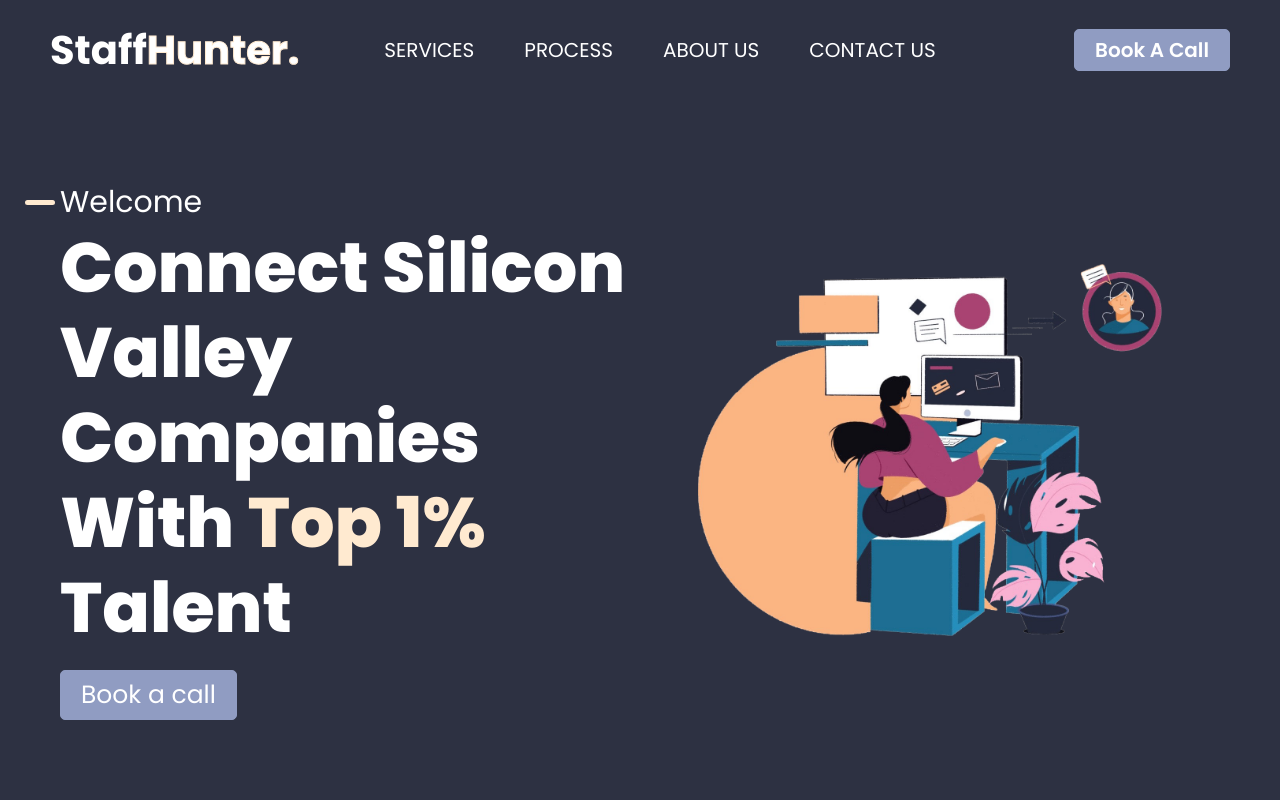
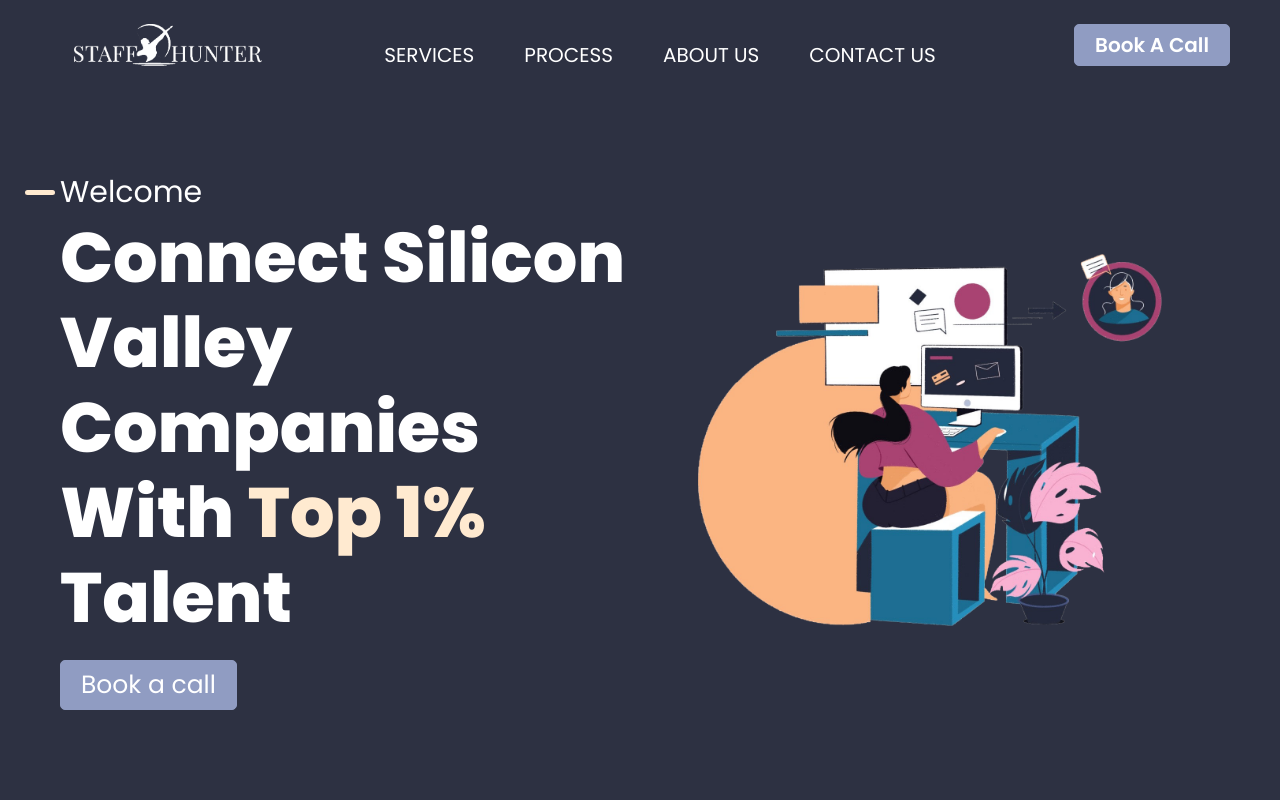
Before and after one commit to SalmanAhmed24/witsTalent, a Next.js app: page / in a window 1280 px wide. Shown: the top 800 px of the page. Built offline with nearby package versions, Linux system fonts and the light colour scheme.

Commit message:
made it live

```diff
--- a/components/about/about.js
+++ b/components/about/about.js
@@ -13,6 +13,7 @@
 			data-aos-easing="ease-in-out"
 			data-aos-mirror="true"
 			data-aos-once="false"
+			id="about"
 		>
 			<h1>Join thousands of companies that trust StaffHunter to hire, pay and manage their global team</h1>
 			<p>
--- a/components/expert/expert.scss
+++ b/components/expert/expert.scss
@@ -31,7 +31,7 @@
 		p {
 			font-size: 1.6rem;
 		}
-		button {
+		a {
 			align-self: flex-start;
 			font-weight: 600;
 			text-transform: capitalize;
--- a/components/expert/index.js
+++ b/components/expert/index.js
@@ -13,6 +13,7 @@
 			data-aos-easing="ease-in-out"
 			data-aos-mirror="true"
 			data-aos-once="false"
+			id="contact"
 		>
 			<section className="content-wrap">
 				<h1>We are funnel experts in our industry!</h1>
@@ -23,7 +24,12 @@
 					Adaptive Strategies. He has also played almost every sport in the book, but Cristiano Ronaldo is his
 					idol. I guess you could say that Reyhan has a Ronaldoesque impact on our team as well
 				</p>
-				<button>Book a free call now</button>
+				<a
+					target="_blank"
+					href="https://calendly.com/reyhankhan/slc-consulting-discovery-call?back=1&month=2022-08"
+				>
+					Book a free call
+				</a>
 			</section>
 			<section className="img-wrap">
 				<img src="images/reyhan-blob.png" />
--- a/components/generationSec/index.js
+++ b/components/generationSec/index.js
@@ -13,6 +13,7 @@
 			data-aos-easing="ease-in-out"
 			data-aos-mirror="true"
 			data-aos-once="false"
+			id="ser"
 		>
 			<section className="gen-h-wrap">
 				<h1 className="gen-h">The new generation of media buying is here!</h1>
--- a/components/header/header.js
+++ b/components/header/header.js
@@ -17,7 +17,12 @@
 				<h1>
 					Connect Silicon Valley Companies With <span>Top 1%</span> Talent
 				</h1>
-				<button>Book a call</button>
+				<a
+					target="_blank"
+					href="https://calendly.com/reyhankhan/slc-consulting-discovery-call?back=1&month=2022-08"
+				>
+					Book a call
+				</a>
 			</motion.section>
 			<motion.section
 				initial="hidden"
--- a/components/header/header.scss
+++ b/components/header/header.scss
@@ -53,7 +53,7 @@
 				}
 			}
 		}
-		button {
+		a {
 			margin-top: 2rem;
 			align-self: flex-start;
 			padding: 5px 20px;
--- a/components/navbar/navbar.js
+++ b/components/navbar/navbar.js
@@ -32,9 +32,7 @@
 				}}
 				className="logo-wrap"
 			>
-				<h1 className="logo">
-					Staff<span>Hunter.</span>
-				</h1>
+				<img src="./images/logo.png" className="logo" />
 			</motion.section>
 			<section className="navbar-link-wrap">
 				<ul>
@@ -46,7 +44,7 @@
 							visible: { opacity: 1, y: 0, transition: { delay: 0.6, ease: 'easeInOut' } }
 						}}
 					>
-						Services
+						<a href="#ser">Services</a>
 					</motion.li>
 					<motion.li
 						initial="hidden"
@@ -56,7 +54,7 @@
 							visible: { opacity: 1, y: 0, transition: { delay: 0.65, ease: 'easeInOut' } }
 						}}
 					>
-						Process
+						<a href="#proc">Process</a>
 					</motion.li>
 					<motion.li
 						initial="hidden"
@@ -66,7 +64,7 @@
 							visible: { opacity: 1, y: 0, transition: { delay: 0.7, ease: 'easeInOut' } }
 						}}
 					>
-						About Us
+						<a href="#about">About Us</a>
 					</motion.li>
 					<motion.li
 						initial="hidden"
@@ -76,7 +74,7 @@
 							visible: { opacity: 1, y: 0, transition: { delay: 0.75, ease: 'easeInOut' } }
 						}}
 					>
-						Contact Us
+						<a href="#contact">Contact Us</a>
 					</motion.li>
 				</ul>
 			</section>
@@ -90,7 +88,12 @@
 				className="navbar-btn-wrap"
 			>
 				{/* <p>Login</p> */}
-				<button>Book a call</button>
+				<a
+					target="_blank"
+					href="https://calendly.com/reyhankhan/slc-consulting-discovery-call?back=1&month=2022-08"
+				>
+					Book a call
+				</a>
 			</motion.section>
 			<section className="toggleWrap">
 				<MenuIcon className="toggle" onClick={toggleDrawer} sx={{ fontSize: 30 }} />
@@ -107,7 +110,12 @@
 				</ul>
 				<section className="navbar-btn-wrap-inner">
 					{/* <p>Login</p> */}
-					<button>Book A Call</button>
+					<a
+						target="_blank"
+						href="https://calendly.com/reyhankhan/slc-consulting-discovery-call?back=1&month=2022-08"
+					>
+						Book a call
+					</a>
 				</section>
 			</Drawer>
 		</nav>
--- a/components/navbar/navbar.scss
+++ b/components/navbar/navbar.scss
@@ -7,21 +7,18 @@
 	.logo-wrap {
 		width: 20%;
 		display: flex;
-		h1 {
-			font-size: 4rem;
-			font-weight: 700;
-			margin: 0px;
-			color: #ffead0;
-			span {
-				-webkit-text-stroke: 1px #ffead0;
-				color: #fff;
-			}
+		flex-direction: column;
+		justify-content: center;
+		align-items: center;
+		img {
+			width: 80%;
 		}
 	}
 	.navbar-link-wrap {
 		display: flex;
 		width: 60%;
 		justify-content: center;
+		margin-top: 2rem;
 		@include below-992 {
 			display: none;
 		}
@@ -105,7 +102,7 @@
 				}
 			}
 		}
-		button {
+		a {
 			font-size: 1.8rem;
 			font-weight: 600;
 			text-transform: capitalize;
@@ -137,14 +134,11 @@
 	.logo-wrap {
 		width: 20%;
 		display: flex;
-		h1 {
-			font-size: 3rem;
-			font-weight: 700;
-			margin: 0px;
-			span {
-				-webkit-text-stroke: 1px #ffead0;
-				color: #fff;
-			}
+		flex-direction: column;
+		justify-content: center;
+		align-items: center;
+		img {
+			width: 80%;
 		}
 	}
 	.navbar-link-wrap {
@@ -157,7 +151,7 @@
 			display: flex;
 			flex-direction: row;
 			list-style: none;
-			align-self: center;
+			align-self: flex-end;
 			margin: 0;
 			li {
 				font-size: 1.6rem;
@@ -225,7 +219,7 @@
 				}
 			}
 		}
-		button {
+		a {
 			font-size: 1.6rem;
 			font-weight: 600;
 			text-transform: capitalize;
@@ -234,7 +228,7 @@
 			color: #fff;
 			border: 1px solid #909cc2;
 			border-radius: 5px;
-			align-self: center;
+			align-self: flex-end;
 			padding: 5px 20px;
 			&:hover {
 				cursor: pointer;
--- a/components/results/index.js
+++ b/components/results/index.js
@@ -14,6 +14,7 @@
 			data-aos-easing="ease-in-out"
 			data-aos-mirror="true"
 			data-aos-once="false"
+			id="proc"
 		>
 			<section className="heading-wrap">
 				<h1>We Will Take Care Of The Results</h1>
@@ -42,7 +43,12 @@
 				</div>
 			</section>
 			<div className="btn-call-wrap">
-				<button>Book a Free call</button>
+				<a
+					target="_blank"
+					href="https://calendly.com/reyhankhan/slc-consulting-discovery-call?back=1&month=2022-08"
+				>
+					Book a free call
+				</a>
 			</div>
 		</main>
 	);
--- a/components/results/results.scss
+++ b/components/results/results.scss
@@ -63,7 +63,7 @@
 		display: flex;
 		justify-content: center;
 		margin-top: 20px;
-		button {
+		a {
 			align-self: flex-start;
 			font-weight: 600;
 			text-transform: capitalize;
--- a/styles/globals.scss
+++ b/styles/globals.scss
@@ -32,6 +32,7 @@
 	background-color: #2d3142;
 	padding: 0;
 	margin: 0;
+	scroll-behavior: smooth;
 	font-family: 'Poppins', sans-serif !important;
 	font-size: 10px;
 	@include below-567 {
```
Also changed, not shown: public/images/logo.png (added).
